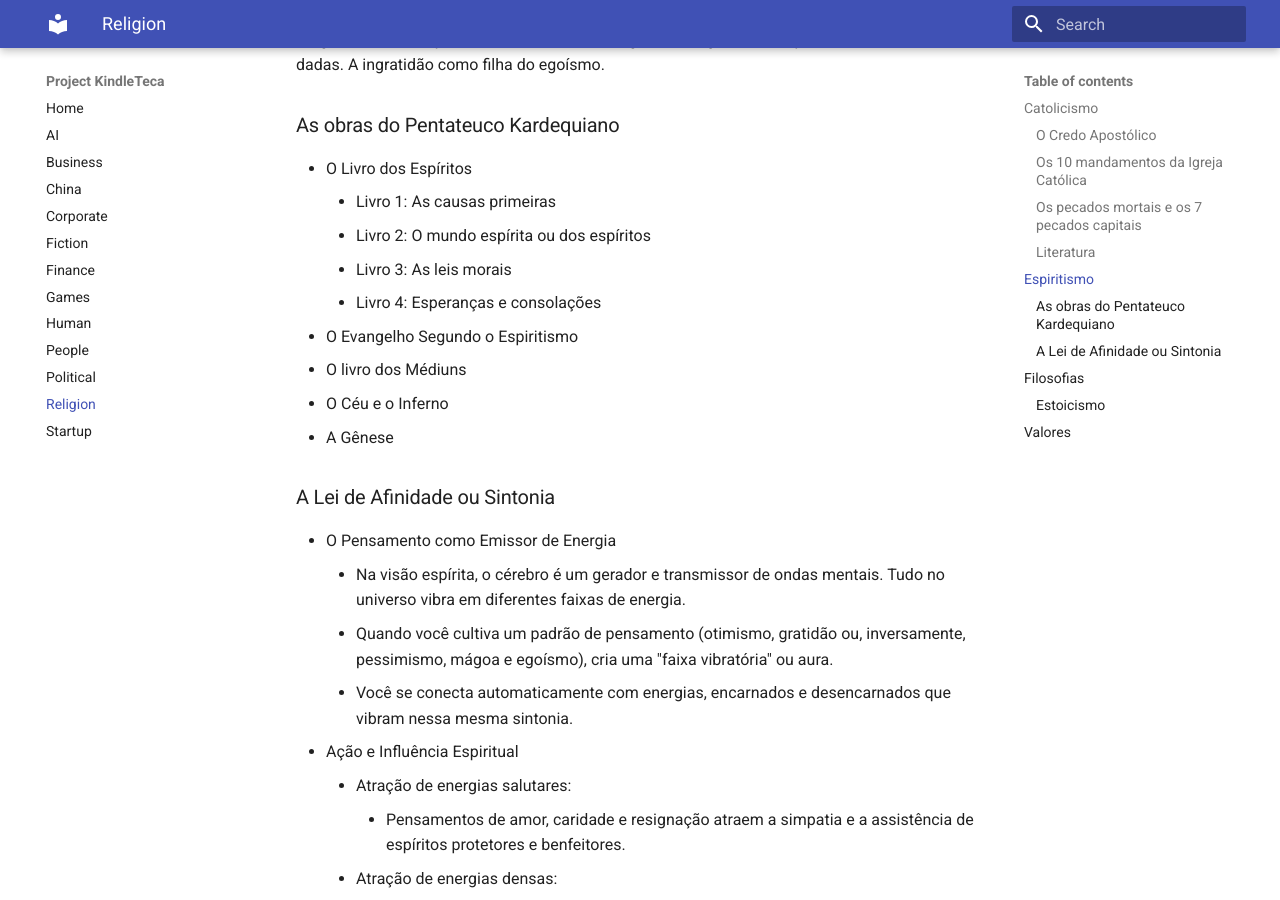
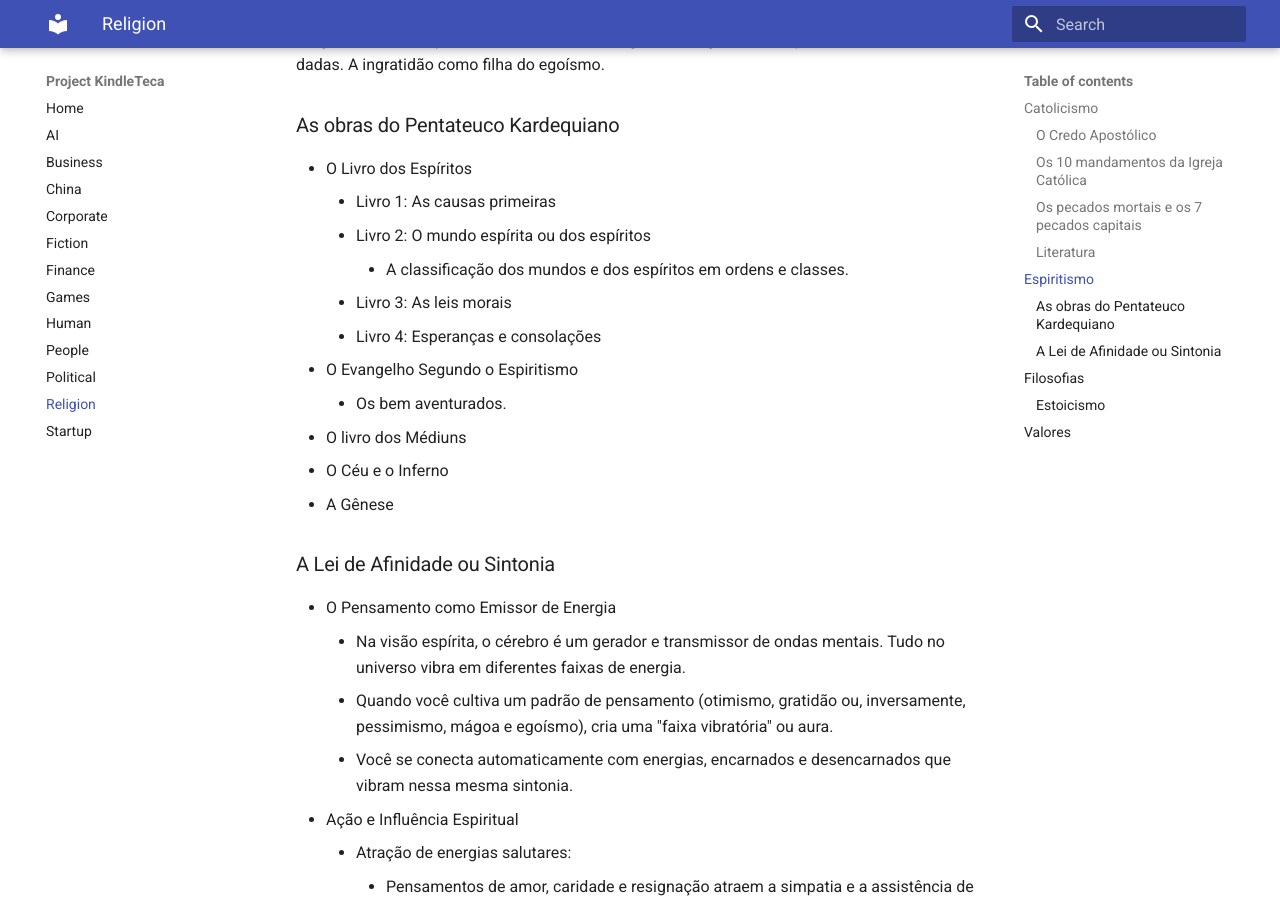
Before and after one commit to renatobrf/kindle-teca, an MkDocs documentation site: the page built from docs/religiao.md, in a window 1280 px wide and 900 px high, scrolled down 1290 px. Built offline with MkDocs 1.6.1 and Material for MkDocs 9.7.7, drawn with Linux system fonts in a browser that asks for light colours.

Commit message:
Update religiao.md

```diff
--- a/docs/religiao.md
+++ b/docs/religiao.md
@@ -38,9 +38,11 @@ O egoísmo como o pai de todos os males. O orgulho e o egoísmo sempre andaram d
 - O Livro dos Espíritos
     - Livro 1: As causas primeiras
     - Livro 2: O mundo espírita ou dos espíritos
+        - A classificação dos mundos e dos espíritos em ordens e classes.
     - Livro 3: As leis morais
     - Livro 4: Esperanças e consolações
 - O Evangelho Segundo o Espiritismo
+    - Os bem aventurados.
 - O livro dos Médiuns
 - O Céu e o Inferno
 - A Gênese
```
